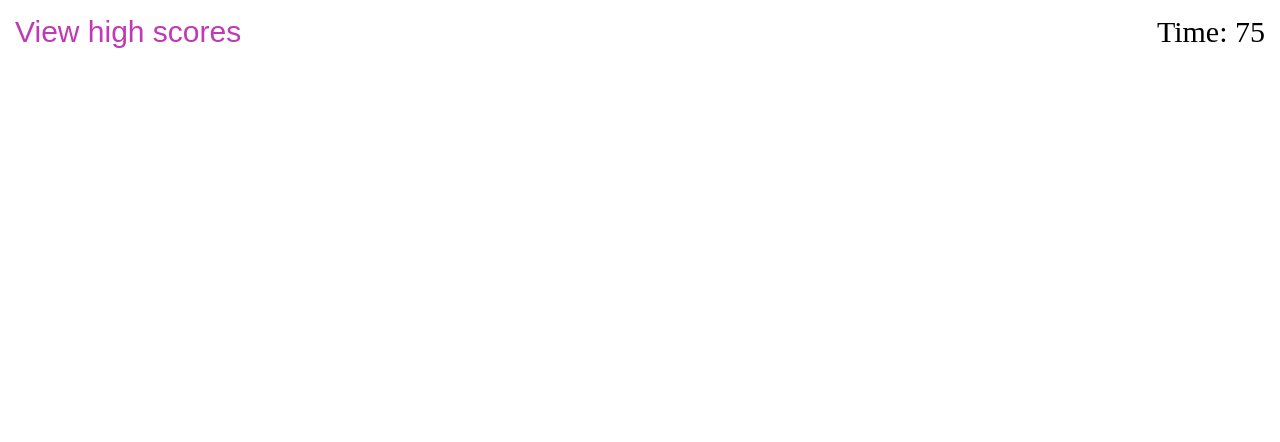
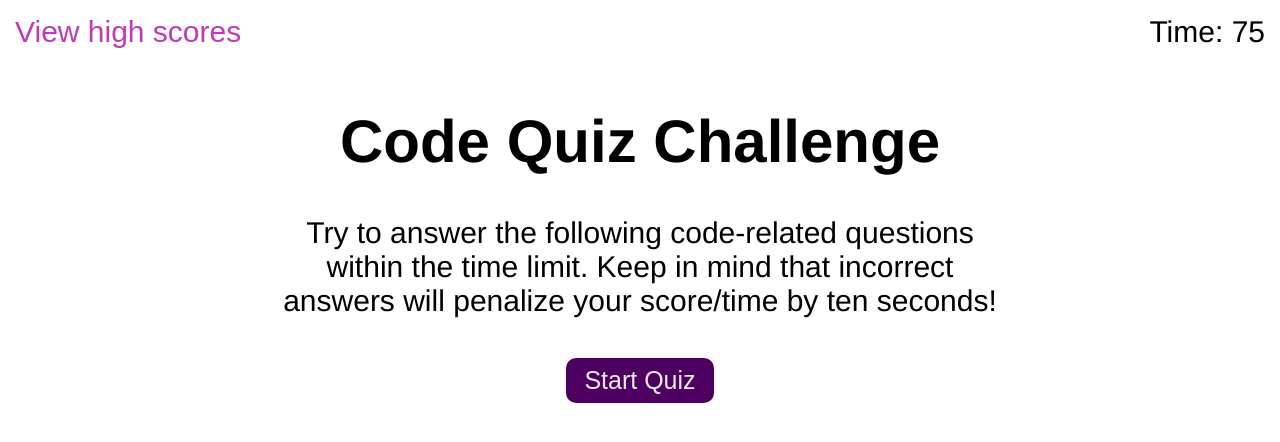
Before and after one commit to RayTakemura/codeQuiz, a plain HTML site: page index.html in a window 1280 px wide. Drawn offline with Linux system fonts and the light colour scheme.

Commit message:
stying start page

```diff
--- a/assets/css/style.css
+++ b/assets/css/style.css
@@ -7,10 +7,11 @@
 :root {
     --pink: rgb(192, 57, 181);
     --purple: rgb(78, 0, 97);
+    --btn-font: rgb(233, 233, 233);
 }
 
-.flex {
-    display: flex;
+body {
+    font-family: Helvetica, Arial, sans-serif;
 }
 
 aside {
@@ -20,6 +21,18 @@ aside {
     margin: 15px;
 }
 
+main {
+    flex-direction: column;
+    align-items: center;
+    font-size: 30px;
+    margin: 3%;
+}
+
+.flex {
+    display: flex;
+}
+
+/* ASIDE */
 .hs-btn {
     border: none;
     padding: 0;
@@ -27,3 +40,22 @@ aside {
     font-size: 30px;
     color: var(--pink);
 }
+
+/* START PAGE */
+.s-title, .s-p, .sq-btn {
+    margin: 20px;
+}
+
+.s-p {
+    margin: 20px 20%;
+    text-align: center;
+}
+
+.sq-btn {
+    border-radius: 10px;
+    background-color: var(--purple);
+    color: var(--btn-font);
+    font-size: 25px;
+    padding: 8px 18px;
+    border-style: none;
+}
--- a/assets/js/script.js
+++ b/assets/js/script.js
@@ -63,9 +63,27 @@ function timer(timerEl) {
 };
 
 
-//create start page
 //this page will explain about he website and have a start button
 //once the start button is pressed, the timer starts
+var createStartMainEls = function(){
+    var h1El = document.createElement("h1");
+    h1El.textContent = "Code Quiz Challenge";
+    h1El.className = "s-title";
+    mainEl.appendChild(h1El);
+
+    var pEl = document.createElement("p");
+    pEl.textContent = "Try to answer the following code-related" +
+    " questions within the time limit. Keep in mind that incorrect" +
+    " answers will penalize your score/time by ten seconds!";
+    pEl.className = "s-p";
+    mainEl.appendChild(pEl);
+
+    // create button element to start quiz and timer
+    var startQuizBtnEl = document.createElement("button");
+    startQuizBtnEl.textContent = "Start Quiz";
+    startQuizBtnEl.className = "sq-btn";
+    mainEl.appendChild(startQuizBtnEl);
+}
 
 //create question page(s)
 //requires array of questions with choices and answer
@@ -86,6 +104,7 @@ function timer(timerEl) {
  */
 function createStartPage() {
     createAsideElements();
+    createStartMainEls();
 };
 
 createStartPage();
--- a/index.html
+++ b/index.html
@@ -9,7 +9,7 @@
 </head>
 <body>
     <aside class="flex"></aside>
-    <main></main>
+    <main class="flex"></main>
     <script src="./assets/js/script.js"></script>
 </body>
 </html>
```
